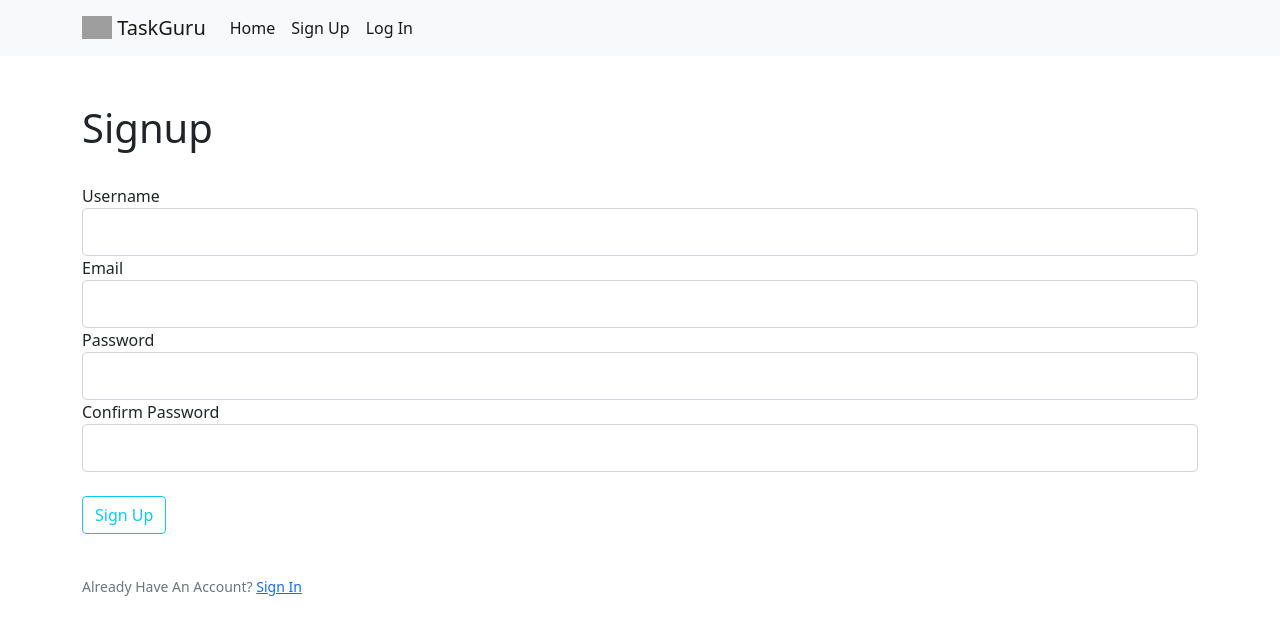
After one commit to echoaj/TaskGuru, a Flask app: page /signup in a window 1280 px wide. The commit adds this page. Shown: the top 635 px of the page. Run offline with Flask 2, Linux system fonts and the light colour scheme; grey boxes are pictures that could not be loaded.

Commit message:
Finished project

```diff
--- a/app.py
+++ b/app.py
@@ -1,12 +1,5 @@
-from flask import Flask, render_template
+# app variable must exist in __init__.py
 from flaskr import app
 
-
-@app.route("/")
-@app.route("/home")
-def home():
-    return render_template('index.html')
-
-
-if __name__ == '__main__':
-    app.run()
+if __name__ == "__main__":
+    app.run(debug=True)
--- /dev/null
+++ b/flaskr/forms.py
@@ -0,0 +1,45 @@
+from flask_wtf import FlaskForm
+from wtforms import StringField, PasswordField, SubmitField, BooleanField
+from wtforms.validators import InputRequired, Length, Email, EqualTo, ValidationError
+
+from flaskr.models import User
+
+
+class SignUpForm(FlaskForm):
+    # 1 Not blank user name
+    # 2 Short user name
+    rules = [InputRequired(), Length(min=3, max=8)]
+    username = StringField('Username', validators=rules)
+    # 3 Valid email
+    rules = [InputRequired(), Email()]
+    email = StringField('Email', validators=rules)
+    # 4 Valid Password
+    rules = [InputRequired(), Length(min=4), EqualTo('confirm', message='Passwords must match')]
+    password = PasswordField('Password', validators=rules)
+    confirm = PasswordField('Confirm Password')
+    # 5 Submit
+    submit = SubmitField('Sign Up')
+
+    # check to see if user already exists in database
+    # query database for username and check if exists
+    def validate_username(self, username):
+        user = User.query.filter_by(username=username.data).first()
+        if user:
+            raise ValidationError('Username is taken.  Choose a different one.')
+
+    def validate_email(self, email):
+        user = User.query.filter_by(email=email.data).first()
+        if user:
+            raise ValidationError('Email is taken.  Choose a different one.')
+
+
+class LoginForm(FlaskForm):
+    # 3 Valid email
+    rules = [InputRequired(), Email()]
+    email = StringField('Email', validators=rules)
+    # 4 Valid Password
+    rules = [InputRequired(), Length(min=4)]
+    password = PasswordField('Password', validators=rules)
+    remember = BooleanField('Remember Me')
+    # 5 Submit
+    submit = SubmitField('Log In')
--- /dev/null
+++ b/flaskr/routes.py
@@ -0,0 +1,109 @@
+from flask import render_template, url_for, request, redirect, flash
+from flaskr.forms import SignUpForm, LoginForm
+from flaskr import app, db, bcrypt
+from flaskr.models import User, Todo
+from flask_login import logout_user, login_user, current_user, login_required
+
+
+# without 'POST' we get when adding something Method Not Allowed error
+# without 'GET' we get Method Not Allowed at startup
+@app.route('/', methods=['GET', 'POST'])
+@app.route('/index', methods=['GET', 'POST'])
+def index():
+    return render_template('index.html')
+
+
+# without 'POST' we don't get an error
+# without 'GET' we get Method Not Allowed at startup
+@app.route('/delete/<int:id>', methods=['GET'])
+def delete(id):
+    task_to_delete=Todo.query.get_or_404(id)
+    try:
+        db.session.delete(task_to_delete)
+        db.session.commit()
+        return redirect(url_for("account"))
+    except:
+        return "<h1>Cannot commit at this time</h1>"
+
+
+# without 'POST' we get Method Not Allowed error after updating on update page
+# without 'GET' we get Method Not Allowed when pressing update on index page
+@app.route('/update/<int:id>', methods=['GET', 'POST'])
+def update(id):
+    task_to_update = Todo.query.get_or_404(id)
+    if request.method == 'POST':
+        task_to_update.content=request.form['content']
+        try:
+            db.session.commit()
+            return redirect(url_for("account"))
+        except:
+            return "<h1>Cannot commit at this time</h1>"
+    else:
+        return render_template('/update.html', task=task_to_update)
+
+
+@app.route('/signup', methods=['GET', 'POST'])
+def signup():
+    if current_user.is_authenticated:
+        return redirect(url_for('account'))
+    form = SignUpForm()
+    if form.validate_on_submit():
+        # convert password to hash and decode it from bytes to string
+        hashed_password = bcrypt.generate_password_hash(form.password.data).decode('utf-8')
+        user = User(username=form.username.data, email=form.email.data, password=hashed_password)
+        db.session.add(user)
+        db.session.commit()
+        flash(f'Success! Account created for {form.username.data}!', category='success')
+        return redirect(url_for('login'))
+    return render_template('/signup.html', form=form)
+
+
+@app.route('/login', methods=['GET', 'POST'])
+def login():
+    if current_user.is_authenticated:
+        return redirect(url_for('account'))
+    form = LoginForm()
+    if form.validate_on_submit():
+        user = User.query.filter_by(email=form.email.data).first()
+        # check if user exists, and password the entered in matches the password in database
+        if user and bcrypt.check_password_hash(user.password, form.password.data):
+            login_user(user, remember=form.remember.data)  # logs in user and remembers pass
+            next_page = request.args.get('next')  # after loggin in it will redirect you to the page you where trying to access before hand
+            if next_page:
+                return redirect(next_page)
+            else:
+                return redirect(url_for('account'))
+        else:
+            flash('Log in unsuccessful. Please check email and password.', category='danger')
+        return redirect(url_for('account'))
+    return render_template('/login.html', form=form)
+
+
+@app.route("/logout")
+def logout():
+    logout_user()
+    return render_template('/index.html')
+
+
+@app.route('/account', methods=['GET', 'POST'])
+@login_required             # extension knows we must login in order to access this route
+def account():
+    if request.method == 'POST':
+        task_content = request.form['content']
+        print(task_content)
+        print(current_user.id)
+        new_task = Todo(content=task_content, user_id=current_user.id)
+        print(new_task.id)
+        try:
+            db.session.add(new_task)
+            db.session.commit()
+            return redirect(url_for("account"))  # or can say redirect('/')
+        except:
+            return "There was a problem. Record was not added"
+    else:
+        # filter taks by user and order by data created .filter_by(id=current_user.id)
+        if current_user.email == "admin@gmail.com":
+            tasks = Todo.query.order_by(Todo.date_created).all()
+        else:
+            tasks = Todo.query.filter_by(user_id=current_user.id).order_by(Todo.date_created).all()
+        return render_template('account.html', tasks=tasks)
--- /dev/null
+++ b/flaskr/static/CSS/main.css
@@ -0,0 +1,4 @@
+body {
+    margin: 0;
+    font-family: sans-serif;
+}
--- /dev/null
+++ b/flaskr/templates/base.html
@@ -0,0 +1,66 @@
+<!DOCTYPE html>
+<html lang="en">
+<head>
+    <meta charset="UTF-8">
+    <link rel="stylesheet" href="{{ url_for('static', filename='CSS/main.css')}}">
+    <link href="https://cdn.jsdelivr.net/npm/bootstrap@5.1.1/dist/css/bootstrap.min.css" rel="stylesheet"
+          integrity="sha384-F3w7mX95PdgyTmZZMECAngseQB83DfGTowi0iMjiWaeVhAn4FJkqJByhZMI3AhiU" crossorigin="anonymous">
+    <title>Base</title>
+    {% block head %}
+    {% endblock %}
+</head>
+<body>
+<!-- Block is a section that child templates will override -->
+    <!-- Content is the name of our block -->
+
+    <header>
+         <!-- navbar-light:means text will be responsive to light bg
+         navbar-expand-sm:limit of responsive collapse -->
+        <nav class="navbar navbar-light bg-light navbar-expand-sm mb-5">
+            <div class="container">
+                <a href="/" class="navbar-brand mb-0 h1">
+                    <img class="d-inline-block align-top" width="30"
+                        src="https://freeiconshop.com/wp-content/uploads/edd/task-done-flat.png"
+                        alt="Image Unavailable">
+                    TaskGuru
+                </a>
+
+    <!-- Note: Better to user url_for() instead of /url because if routes change you will need to manually change it-->
+                <div class="collapse navbar-collapse" id="navbarNav">
+                    <ul class="navbar-nav mr-auto">
+                        <li class="nav-item active">
+                            <a href="{{ url_for('index') }}" class="nav-link active">Home</a>
+                        </li>
+
+                        {% if current_user.is_authenticated %}
+                        <li class="nav-item active">
+                            <a href="{{ url_for('account') }}" class="nav-link active">Account</a>
+                        </li>
+                        <li class="nav-item active">
+                            <a href="{{ url_for('logout') }}" class="nav-link active">Log Out</a>
+                        </li>
+                        {% else %}
+                        <li class="nav-item active">
+                            <a href="{{ url_for('signup') }}" class="nav-link active">Sign Up</a>
+                        </li>
+                        <li class="nav-item active">
+                            <a href="{{ url_for('login') }}" class="nav-link active">Log In</a>
+                        </li>
+                        {% endif %}
+                    </ul>
+                </div>
+            </div>
+
+        </nav>
+    </header>
+
+    <main>
+        <div class="container">
+        {% block body %}
+        {% endblock %}
+        </div>
+    </main>
+
+
+</body>
+</html>
--- /dev/null
+++ b/flaskr/templates/signup.html
@@ -0,0 +1,42 @@
+
+<!-- inherit from layout.html -->
+{% extends "base.html" %}
+<title>Sign Up</title>
+{% block body %}
+    <h1>Signup</h1>
+    <br>
+    <div>
+        <form method="POST" action="">
+            <!-- hidden.tag() is adding in a cross sign forgery request token-->
+            {{ form.hidden_tag() }}
+            <fieldset class="form-group">
+                <div class="form-group">
+                    {{ form.username.label(class="form-control-label") }}
+                    {{ form.username(class="form-control form-control-lg") }}
+                </div>
+                 <div class="form-group">
+                    {{ form.email.label(class="form-control-label") }}
+                    {{ form.email(class="form-control form-control-lg") }}
+                </div>
+                 <div class="form-group">
+                    {{ form.password.label(class="form-control-label") }}
+                    {{ form.password(class="form-control form-control-lg") }}
+                </div>
+                 <div class="form-group">
+                    {{ form.confirm.label(class="form-control-label") }}
+                    {{ form.confirm(class="form-control form-control-lg") }}
+                </div>
+            </fieldset>
+            <br>
+            <div>
+                {{ form.submit(class="btn btn-outline-info") }}
+            </div>
+        </form>
+    </div>
+    <div class="pt-3">
+        <br>
+        <small class="text-muted">
+            Already Have An Account? <a class="ml-2" href="{{ url_for('login') }}">Sign In</a>
+        </small>
+    </div>
+{% endblock %}
```
Also changed, not shown: flaskr/__init__.py (+17 -3 lines), flaskr/models.py (added, +34 -0 lines), flaskr/templates/account.html (added, +42 -0 lines), flaskr/templates/index.html (+9 -12 lines), flaskr/templates/login.html (added, +34 -0 lines), flaskr/templates/update.html (added, +17 -0 lines), flaskr/mydata.db (added).
